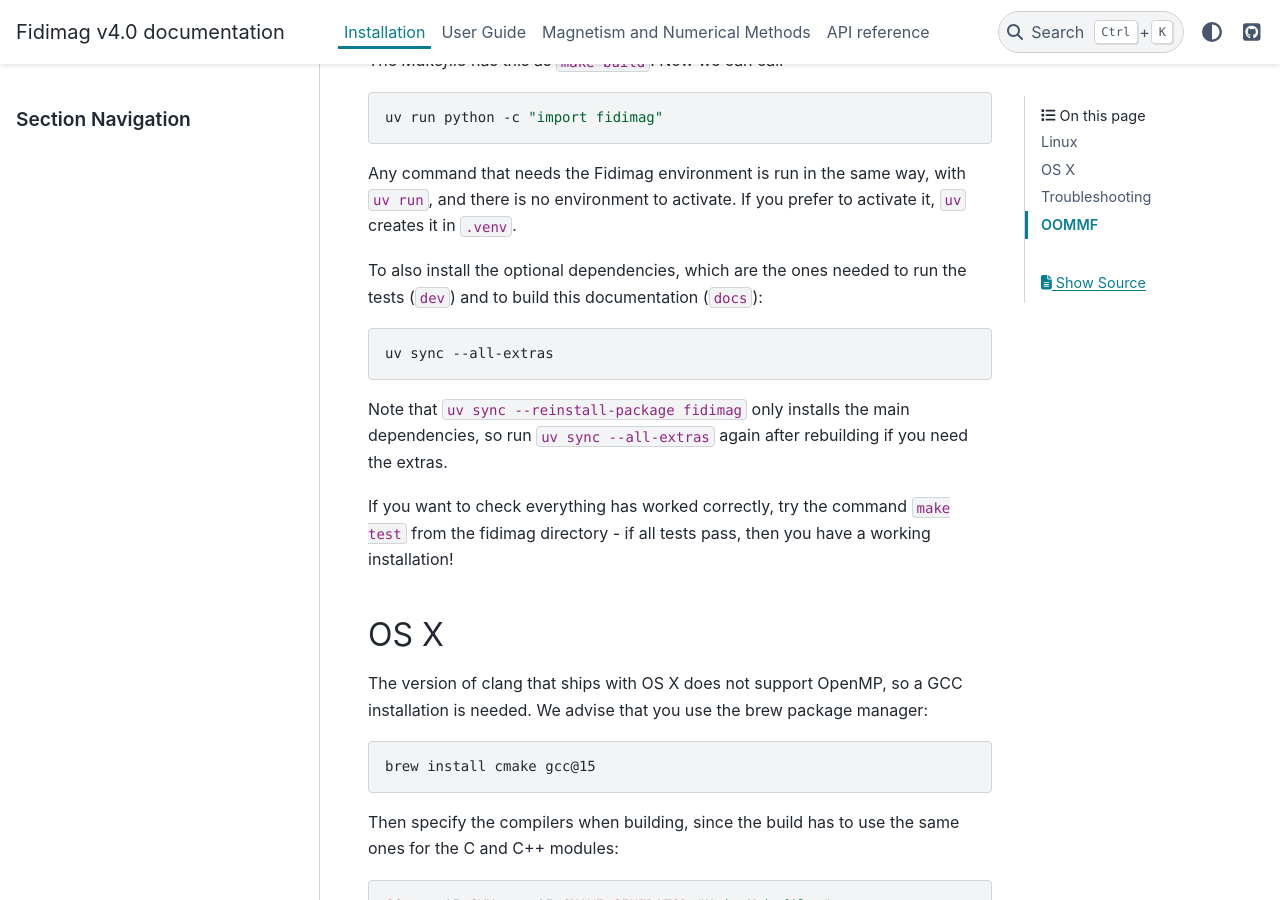
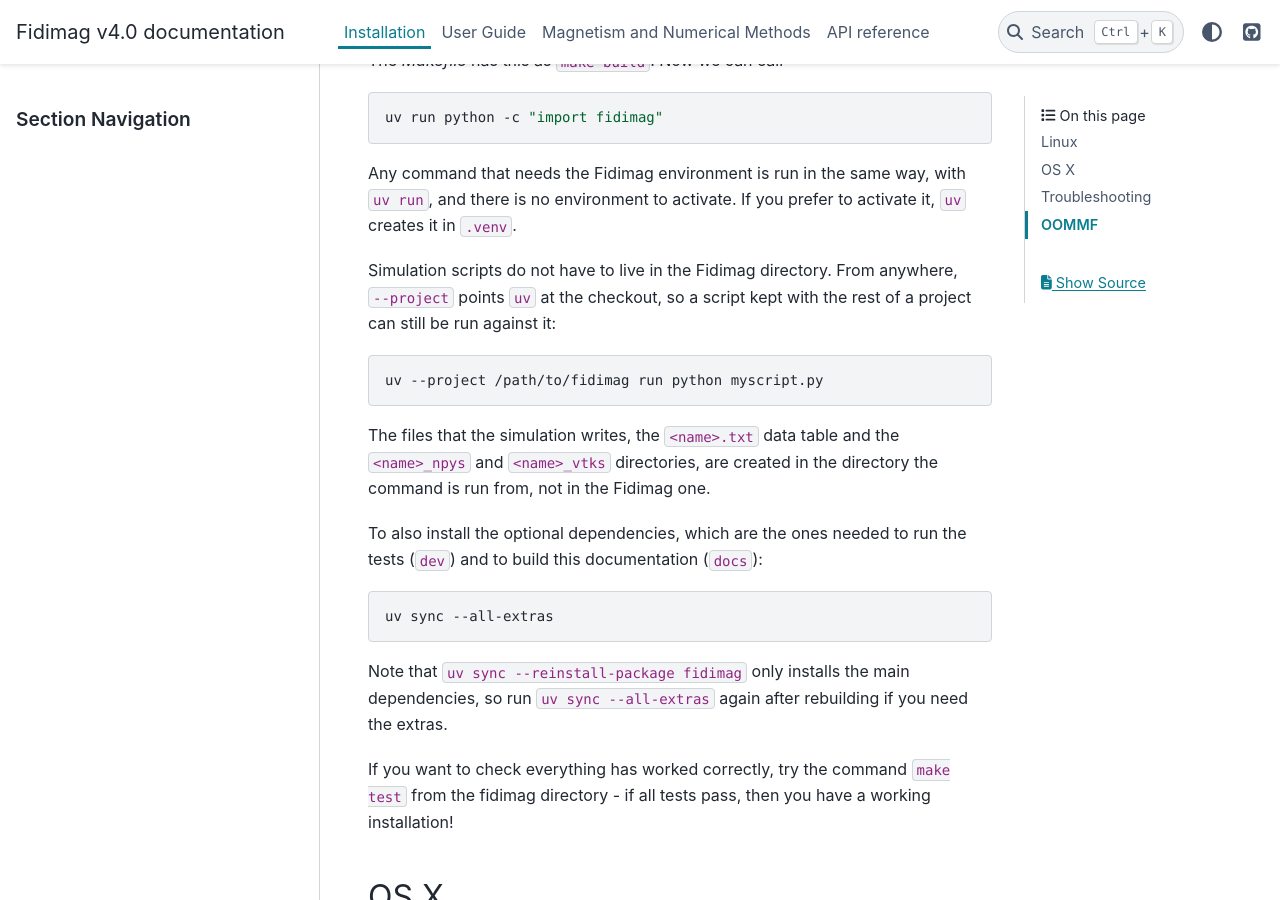
Before and after one commit to computationalmodelling/fidimag, a Sphinx documentation site: the page built from doc/install.rst, in a window 1280 px wide and 900 px high, scrolled down 1415 px. Built offline with Sphinx 7.4.7 and the PyData theme 0.15.4, drawn with Linux system fonts in a browser that asks for light colours; pages that are not in the unit, such as notebooks, are missing from menus.

Commit message:
doc: note that a script can be run from outside the checkout
`uv --project /path/to/fidimag run python myscript.py` runs a script against
the Fidimag environment from anywhere, with nothing to activate, which is
worth saying since both the README and the install page otherwise imply that
work happens inside the repository. The files the simulation writes land in
the directory the command is run from.

Co-Authored-By: Claude Opus 5 <noreply@anthropic.com>

```diff
--- a/doc/install.rst
+++ b/doc/install.rst
@@ -71,6 +71,18 @@ Any command that needs the Fidimag environment is run in the same way, with
 ``uv run``, and there is no environment to activate. If you prefer to activate
 it, ``uv`` creates it in ``.venv``.
 
+Simulation scripts do not have to live in the Fidimag directory. From anywhere,
+``--project`` points ``uv`` at the checkout, so a script kept with the rest of
+a project can still be run against it:
+
+.. code-block:: bash
+
+    uv --project /path/to/fidimag run python myscript.py
+
+The files that the simulation writes, the ``<name>.txt`` data table and the
+``<name>_npys`` and ``<name>_vtks`` directories, are created in the directory
+the command is run from, not in the Fidimag one.
+
 To also install the optional dependencies, which are the ones needed to run the
 tests (``dev``) and to build this documentation (``docs``):
 
```
Also changed, not shown: README.md (+8 -0 lines).
